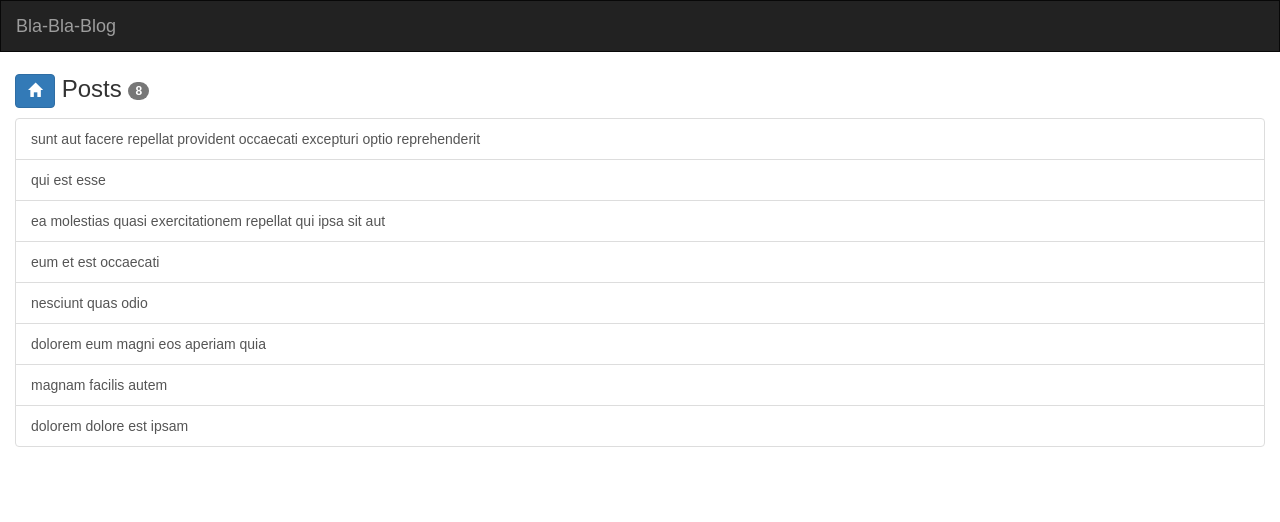
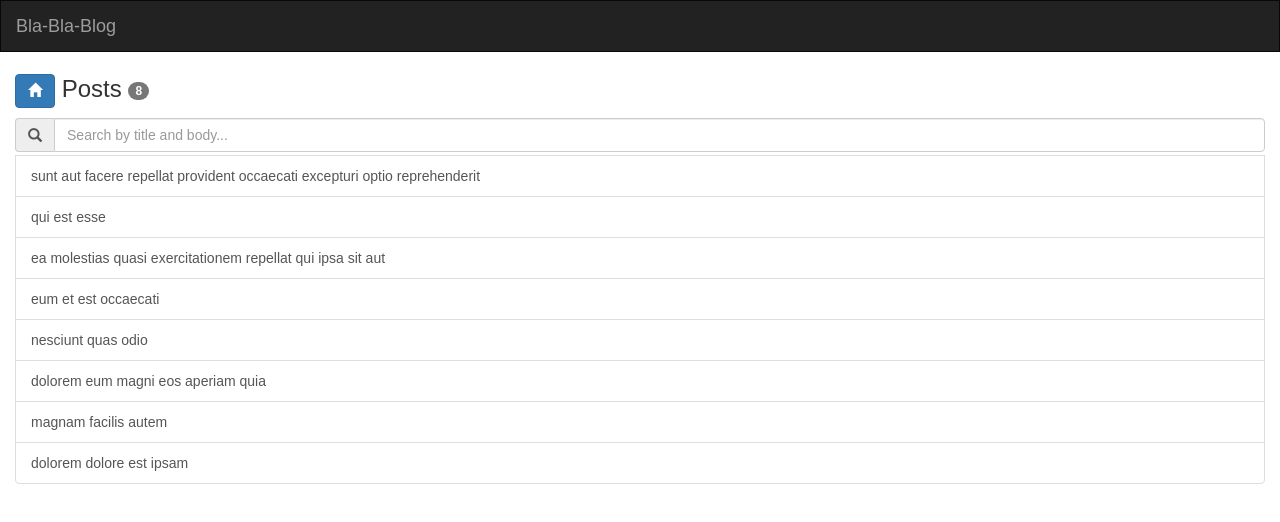
Before and after one commit to kskydan/test_react_redux, a React (Create React App) app: page /posts in a window 1280 px wide. Shown: the top 522 px of the page. Built offline with nearby package versions, Linux system fonts and the light colour scheme.

Commit message:
added postfilter to postlist

```diff
--- /dev/null
+++ b/src/components/PostFilter.js
@@ -0,0 +1,22 @@
+import React from "react";
+
+class PostFilter extends React.Component {
+
+  handlerOnKeyUp(event) {
+    this.props.handlerFilter(event.target.value)
+  }
+
+  render() {
+
+    var styleInput = { "marginBottom": 3 }
+
+    return (
+      <div className="input-group" style={styleInput}>
+        <span className="input-group-addon"><i className="glyphicon glyphicon-search"></i></span>
+        <input id="myInput" type="text" className="form-control" onKeyUp={this.handlerOnKeyUp.bind(this)} placeholder="Search by title and body..." data-original-title="" title="" />
+      </div>
+    )
+  }
+}
+
+export default PostFilter
--- a/src/components/PostList.js
+++ b/src/components/PostList.js
@@ -1,6 +1,12 @@
 import React from "react";
 
+import PostFilter from "./PostFilter";
+
 class PostList extends React.Component {
+
+  handlerFilter(query) {
+    console.log(query)
+  }
 
   render() {
 
@@ -14,12 +20,15 @@ class PostList extends React.Component {
     // badge with counter of posts
     const badgeHeader = posts.length ? <span className="badge">{posts.length}</span> : ""
 
+    const filter = <PostFilter handlerFilter={this.handlerFilter.bind(this)} />
+
     return (
       <div className="container-fluid">
         <p className="post__header_h3">
           <a href="#" className="btn btn-primary"><span className="glyphicon glyphicon-home"></span></a> Posts {badgeHeader}
         </p>
         <div className="list-group">
+          {filter}
           {listItems}
         </div>
       </div>
```
